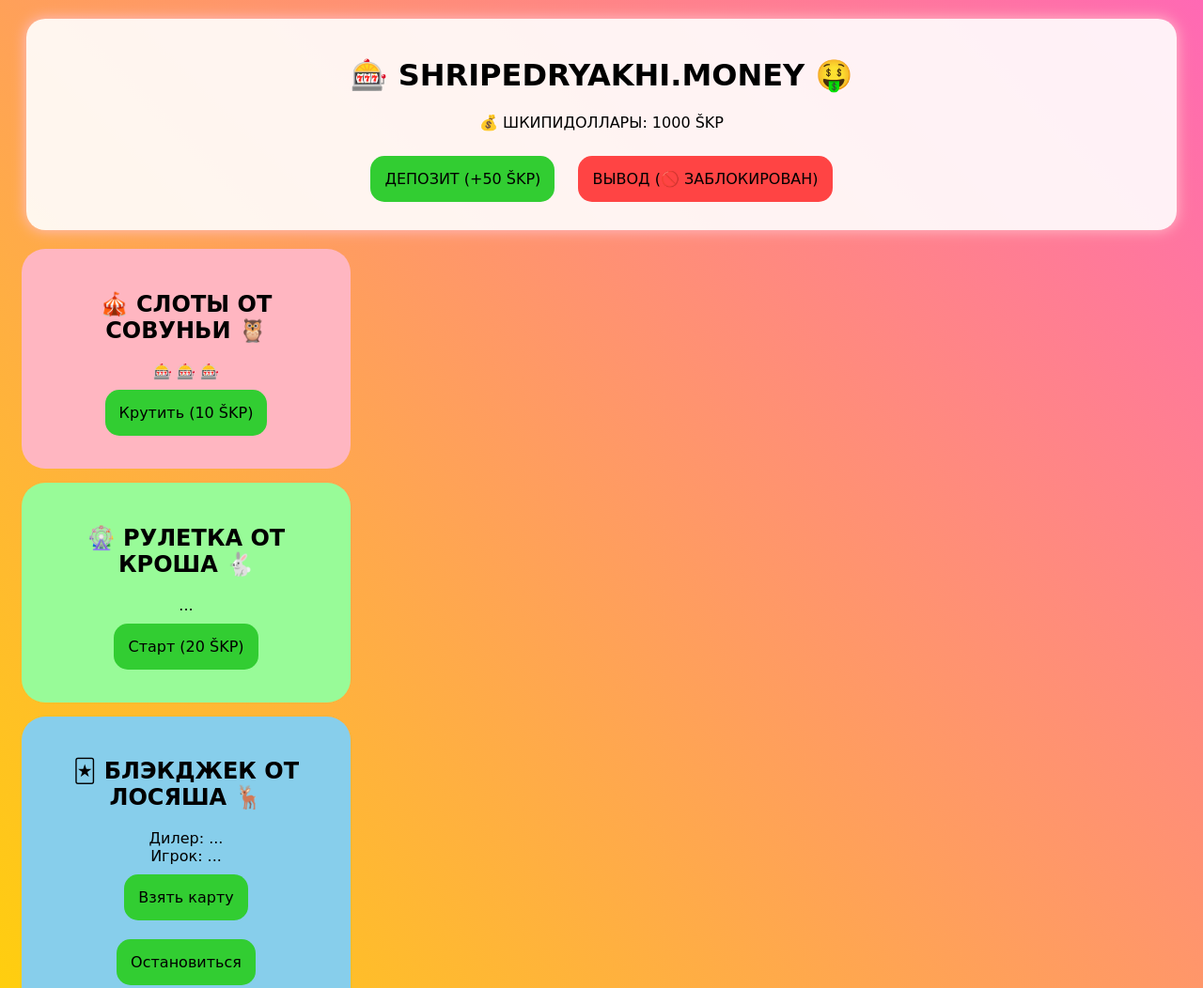
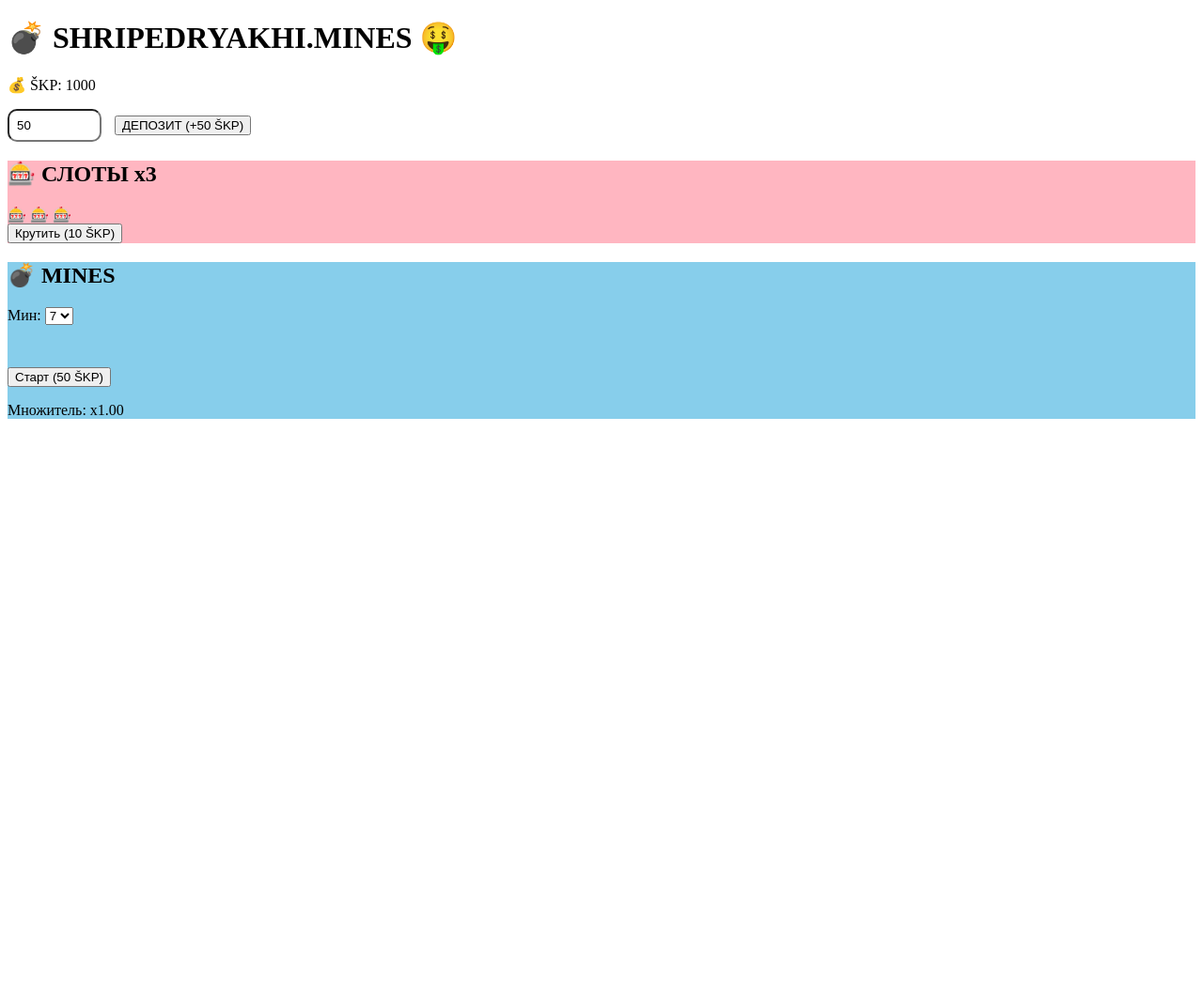
Before and after one commit to FOREKSES/shripedryakhi-money, a plain HTML site: page index.html in a window 1280 px wide. Shown: the top 1052 px of the page at 94% size. After the commit the page ends 800 px from the top, so only its background shows below. Drawn offline with Linux system fonts and the light colour scheme; a web font is replaced by a local one.

Commit message:
Add files via upload

```diff
--- a/index.html
+++ b/index.html
@@ -4,16 +4,16 @@
     <meta charset="UTF-8">
     <title>shripedryakhi.money</title>
     <link rel="stylesheet" href="style.css">
-    <link href="https://fonts.googleapis.com/css2?family=Rubik+Wet+Paint&display=swap" rel="stylesheet">
+    <link href="https://fonts.googleapis.com/css2?family=Rubik+Bubbles&display=swap" rel="stylesheet">
 </head>
 <body>
     <header>
-        <h1>🎰 SHRIPEDRYAKHI.MONEY 🤑</h1>
+        <h1>💣 SHRIPEDRYAKHI.MINES 🤑</h1>
         <div class="wallet">
-            <p>💰 ШКИПИДОЛЛАРЫ: <span id="coins">1000</span> ŠKP</p>
-            <div class="money-buttons">
+            <p>💰 ŠKP: <span id="coins">1000</span></p>
+            <div class="bet-controls">
+                <input type="number" id="betAmount" value="50" min="10">
                 <button onclick="deposit()">ДЕПОЗИТ (+50 ŠKP)</button>
-                <button onclick="blockedWithdraw()" class="blocked">ВЫВОД (🚫 ЗАБЛОКИРОВАН)</button>
             </div>
         </div>
     </header>
@@ -21,37 +21,33 @@
     <div class="games">
         <!-- Слоты -->
         <div class="game-card" style="background: #FFB6C1;">
-            <h2>🎪 СЛОТЫ ОТ СОВУНЬИ 🦉</h2>
+            <h2>🎰 СЛОТЫ x3</h2>
             <div class="slots">
                 <span id="slot1">🎰</span>
                 <span id="slot2">🎰</span>
                 <span id="slot3">🎰</span>
             </div>
-            <button onclick="playSlots()">Крутить (10 ŠKP)</button>
+            <button onclick="playSlots()">Крутить (<span id="slotsBet">10</span> ŠKP)</button>
         </div>
 
-        <!-- Рулетка -->
-        <div class="game-card" style="background: #98FB98;">
-            <h2>🎡 РУЛЕТКА ОТ КРОША 🐇</h2>
-            <div id="rouletteResult">...</div>
-            <button onclick="playRoulette()">Старт (20 ŠKP)</button>
-        </div>
-
-        <!-- Блэкджек -->
+        <!-- Mines -->
         <div class="game-card" style="background: #87CEEB;">
-            <h2>🃏 БЛЭКДЖЕК ОТ ЛОСЯША 🦌</h2>
-            <div id="bjDealer">Дилер: ...</div>
-            <div id="bjPlayer">Игрок: ...</div>
-            <button onclick="bjHit()">Взять карту</button>
-            <button onclick="bjStand()">Остановиться</button>
-            <div id="bjResult"></div>
+            <h2>💣 MINES</h2>
+            <div class="mines-controls">
+                <div>
+                    <label>Мин: </label>
+                    <select id="minesCount">
+                        <option>3</option>
+                        <option>5</option>
+                        <option selected>7</option>
+                    </select>
+                </div>
+                <div id="minesGrid"></div>
+            </div>
+            <button onclick="startMinesGame()">Старт (<span id="minesBet">50</span> ŠKP)</button>
+            <p id="minesMultiplier">Множитель: x1.00</p>
         </div>
     </div>
-
-    <footer>
-        <p>🚫 Шуточный проект. Шкипидоллары не имеют ценности! Создано для университета.</p>
-        <img src="assets/smeshariki-bg.png" width="200" alt="Смешарики">
-    </footer>
 
     <script src="script.js"></script>
 </body>
--- a/script.js
+++ b/script.js
@@ -1,20 +1,101 @@
 let coins = 1000;
+let minesGameActive = false;
+let minesData = [];
+let currentMultiplier = 1;
+const COMISSION = 0.02;
 
-// Обновление счёта
-function updateCoins() {
-    document.getElementById('coins').textContent = coins;
+// Mines-режим
+function startMinesGame() {
+    const bet = parseInt(document.getElementById('betAmount').value);
+    if (coins < bet || isNaN(bet)) {
+        alert("Недостаточно ŠKP!");
+        return;
+    }
+    coins -= bet;
+    updateCoins();
+
+    const minesCount = parseInt(document.getElementById('minesCount').value);
+    minesData = Array(25).fill(false);
+
+    // Генерация мин
+    for (let i = 0; i < minesCount; i++) {
+        let randomIndex;
+        do {
+            randomIndex = Math.floor(Math.random() * 25);
+        } while (minesData[randomIndex]);
+        minesData[randomIndex] = true;
+    }
+
+    currentMultiplier = 1;
+    minesGameActive = true;
+    renderMinesGrid();
+    updateMultiplier();
 }
 
-// Депозит
-function deposit() {
-    coins += 50;
-    updateCoins();
-    alert("+50 ŠKP! Лосяш одобряет ваш 'депозит' 🌟");
+function renderMinesGrid() {
+    const grid = document.getElementById('minesGrid');
+    grid.innerHTML = '';
+
+    for (let i = 0; i < 25; i++) {
+        const cell = document.createElement('div');
+        cell.className = 'mine-cell';
+        cell.onclick = () => handleMineClick(i);
+        cell.textContent = '?';
+        grid.appendChild(cell);
+    }
 }
 
-// Вывод (заблокирован)
-function blockedWithdraw() {
-    alert("Крош сказал: 'Вывод ŠKP? Это не по-понятиям!' 🚫");
+function handleMineClick(index) {
+    if (!minesGameActive) return;
+
+    const cell = document.getElementsByClassName('mine-cell')[index];
+    cell.classList.add('revealed');
+
+    if (minesData[index]) {
+        minesGameActive = false;
+        cell.textContent = '💣';
+        alert(`БАМ! Вы проиграли ${document.getElementById('betAmount').value} ŠKP`);
+    } else {
+        cell.textContent = '💰';
+        cell.classList.add('safe');
+        currentMultiplier += calculateMultiplierBoost();
+        updateMultiplier();
+    }
 }
 
-// ... Код игр (слоты, рулетка, блэкджек) из предыдущего ответа ...
+function calculateMultiplierBoost() {
+    const minesCount = parseInt(document.getElementById('minesCount').value);
+    return (0.25 * minesCount) / (25 - minesCount);
+}
+
+function updateMultiplier() {
+    document.getElementById('minesMultiplier').textContent =
+        `Множитель: x${currentMultiplier.toFixed(2)}`;
+}
+
+// Обновленные слоты с комиссией
+function playSlots() {
+    const bet = 10; // Фиксированная ставка для слотов
+    if (coins < bet) {
+        alert("Недостаточно ŠKP!");
+        return;
+    }
+    coins -= bet;
+    updateCoins();
+
+    // ... (код слотов из предыдущей версии) ...
+
+    // Пример выигрыша с комиссией
+    const winAmount = 100;
+    coins += winAmount * (1 - COMISSION);
+    updateCoins();
+}
+
+// Система ставок
+document.getElementById('betAmount').addEventListener('input', function(e) {
+    const bet = Math.max(10, parseInt(e.target.value) || 10;
+    e.target.value = bet;
+    document.querySelectorAll('#slotsBet, #minesBet').forEach(el => {
+        el.textContent = bet;
+    });
+});
--- a/style.css
+++ b/style.css
@@ -1,48 +1,39 @@
-body {
-    background: linear-gradient(45deg, #FFD700, #FF69B4);
-    font-family: 'Rubik Wet Paint', cursive;
-    text-align: center;
-    min-height: 100vh;
+/* Добавьте эти стили */
+.mines-controls {
+    display: grid;
+    gap: 10px;
+    margin: 15px 0;
 }
 
-header {
-    background: rgba(255, 255, 255, 0.9);
-    padding: 20px;
-    border-radius: 20px;
-    margin: 20px;
-    box-shadow: 0 0 15px pink;
+#minesGrid {
+    display: grid;
+    grid-template-columns: repeat(5, 1fr);
+    gap: 5px;
+    margin: 10px 0;
 }
 
-.game-card {
-    border-radius: 25px;
-    padding: 25px;
-    margin: 15px;
-    width: 300px;
-    transition: transform 0.3s;
+.mine-cell {
+    background: #32CD32;
+    border: 2px solid #228B22;
+    border-radius: 5px;
+    padding: 15px;
+    cursor: pointer;
+    font-size: 20px;
+    transition: 0.3s;
 }
 
-.game-card:hover {
-    transform: scale(1.05);
-}
-
-button {
-    background: #32CD32;
-    border: none;
-    padding: 15px;
-    border-radius: 15px;
-    font-size: 16px;
-    margin: 10px;
-    font-family: inherit;
-}
-
-button.blocked {
-    background: #FF4444 !important;
+.mine-cell.revealed {
+    background: #FF4444;
     cursor: not-allowed;
 }
 
-footer {
-    margin-top: 50px;
-    padding: 20px;
-    background: rgba(0, 0, 0, 0.8);
-    color: white;
+.mine-cell.safe {
+    background: #87CEEB;
 }
+
+.bet-controls input {
+    width: 80px;
+    padding: 8px;
+    border-radius: 10px;
+    margin-right: 10px;
+}
```
